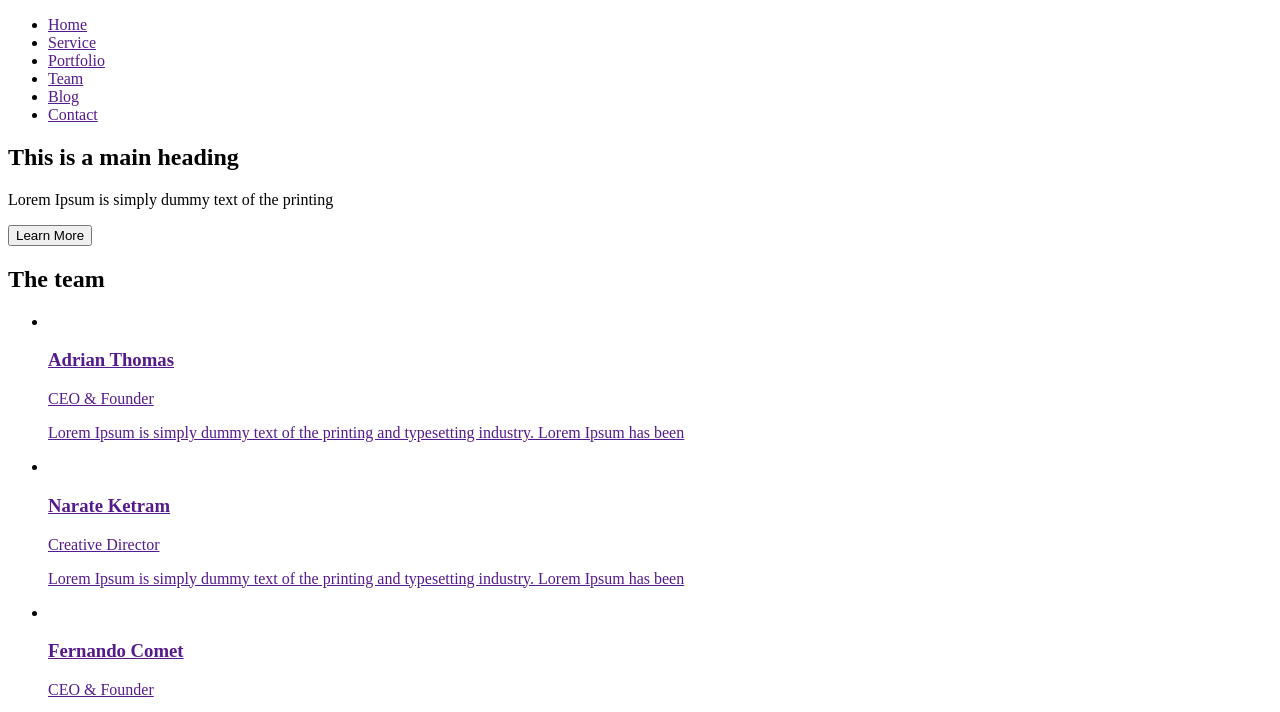
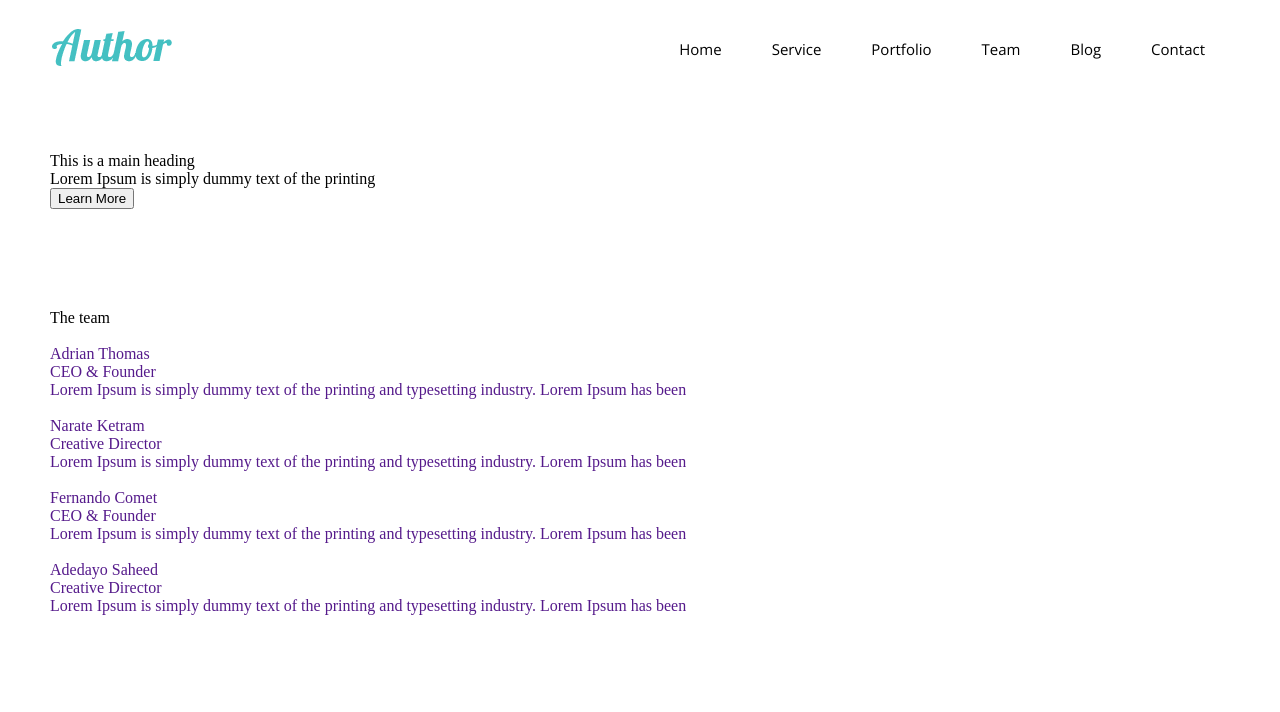
Before and after one commit to el-makaricheva/time-is-money, a website: page app/index.html in a window 1280 px wide. Shown: the top 712 px of the page. Drawn offline with nearby package versions, Linux system fonts and the light colour scheme; files that its build step writes are made by us from their sources.

Commit message:
Added styles for header (desktop)

```diff
--- a/app/index.html
+++ b/app/index.html
@@ -4,13 +4,17 @@
 		<meta charset="utf-8" />
 		<title>Time isMoney</title>
 		<meta name="viewport" content="width=device-width, initial-scale=1.0" />
+		<link href="https://fonts.googleapis.com/css?family=Open+Sans" rel="stylesheet">
 		<link href="css/main.css" rel="stylesheet" type="text/css">
 		<script src="js/libs.min.js"></script>
 		<script src="js/main.js"></script>
 	</head>
 	<body>
 		<header>
-			<a class="logo" href=""></a>
+			<div class="inner">
+				<a class="logo" href="">
+					<img src="img/logo.png" alt="Author">
+				</a>
 				<nav>
 					<ul>
 						<li><a href="">Home</a></li>
@@ -21,7 +25,9 @@
 						<li><a href="">Contact</a></li>
 					</ul>
 				</nav>
+			</div>
 		</header>
+
 		<main>
 			<section class="banner">
 				<h1>This is a main heading</h1>
@@ -29,6 +35,7 @@
 				<button>Learn More</button>
 			</section>
 			<section class="team">
+				<div class="inner">
 					<h2>The team</h2>
 					<ul>
 						<li>
@@ -72,8 +79,10 @@
 							</a>
 						</li>
 					</ul>
+				</div>
 			</section>
 			<section class="buy-now">
+				<div class="inner">
 					<div class="account">
 						<div class="account-type">Basic</div>
 						<ul>
@@ -119,9 +128,11 @@
 							<button>Buy now</button>
 						</div>
 					</div>
+				</div>
 			</section>
 		</main>
 		<footer>
+			<div class="inner">
 				<h2>Contact us</h2>
 				<div class="column-50 fl-left">
 					<h3>Get in touch with us</h3>
@@ -153,6 +164,7 @@
 						</fieldset>
 					</form>
 				</div>
+			</div>
 		</footer>
 	</body>
 </html>
--- /dev/null
+++ b/app/sass/_reset.scss
@@ -0,0 +1,72 @@
+/* http://meyerweb.com/eric/tools/css/reset/
+   v2.0 | 20110126
+   License: none (public domain)
+*/
+
+html, body, div, span, applet, object, iframe,
+h1, h2, h3, h4, h5, h6, p, blockquote, pre,
+a, abbr, acronym, address, big, cite, code,
+del, dfn, img, ins, kbd, q, s, samp,
+small, strike, tt, var,
+b, u, i, center,
+dl, dt, dd,
+fieldset, form, label, legend,
+table, caption, tbody, tfoot, thead, tr, th, td,
+article, aside, canvas, details, embed,
+figure, figcaption, footer, header, hgroup,
+menu, nav, output, ruby, section, summary,
+time, mark, audio, video{
+	margin: 0;
+	padding: 0;
+	border: 0;
+	font-size: 100%;
+	font: inherit;
+	vertical-align: baseline;
+}
+/* HTML5 display-role reset for older browsers */
+article, aside, details, figcaption, figure,
+footer, header, main, hgroup, menu, nav, section{
+	display: block;
+}
+blockquote, q{
+	quotes: none;
+}
+blockquote:before, blockquote:after,
+q:before, q:after{
+	content: '';
+	content: none;
+}
+table{
+	border-collapse: collapse;
+	border-spacing: 0;
+}
+html, body{height: 100%;}
+sub,sup{
+	position: relative;
+	font-size: 65%;
+	line-height: 0;
+	vertical-align: baseline;
+}
+sup{top: -0.5em;}
+sub{bottom: -0.25em;}
+audio,
+canvas,
+video{display: inline-block;}
+audio:not([controls]) {display: none;}
+#map_canvas img,.google-maps img{max-width: none;}
+video,embed,object,iframe{
+	display: inline-block;
+	vertical-align: top;
+	max-width: 100%;
+}
+* {
+  -webkit-box-sizing: border-box;
+     -moz-box-sizing: border-box;
+          box-sizing: border-box;
+}
+*:before,
+*:after {
+  -webkit-box-sizing: border-box;
+     -moz-box-sizing: border-box;
+          box-sizing: border-box;
+}
--- a/app/sass/main.scss
+++ b/app/sass/main.scss
@@ -0,0 +1,79 @@
+@import 'reset';
+
+li {
+	list-style: none;
+}
+
+a {
+	text-decoration: none;
+	display: inline-block;
+}
+
+ul {
+	margin: 0;
+	padding: 0;
+}
+
+.inner {
+	max-width: 1200px;
+	margin: 0 auto;
+
+	&:after {
+		display: block;
+		content: '';
+		clear: both;
+	}
+}
+
+section {
+	padding: 50px;
+}
+
+header {
+	padding: 0 50px;
+	position: fixed;
+	top: 0;
+	left: 0;
+	width: 100%;
+	background: white;
+
+	.logo {
+		margin-top: 28px;
+		float: left;
+	}
+
+	nav {
+		float: right;
+
+		ul {
+			&:after {
+				display: block;
+				content: '';
+				clear: both;
+			}
+
+			li {
+				float: left;
+
+				a {
+					font-size: 15px;
+					color: black;
+					line-height: 19px;
+					padding: 40px 25px 42px;
+					border-bottom: 2px solid transparent;
+					font-family: Open Sans, arial;
+
+					&:hover {
+						color: #49cbcd;
+						border-color: #49cbcd;
+						background: #f8f9fb;
+					}
+				}
+			}
+		}
+	}
+}
+
+main {
+	margin-top: 102px;
+}
```
Also changed, not shown: app/img/logo.png (added), 1 other file. Lines whose indentation alone changed are shown as unchanged.
